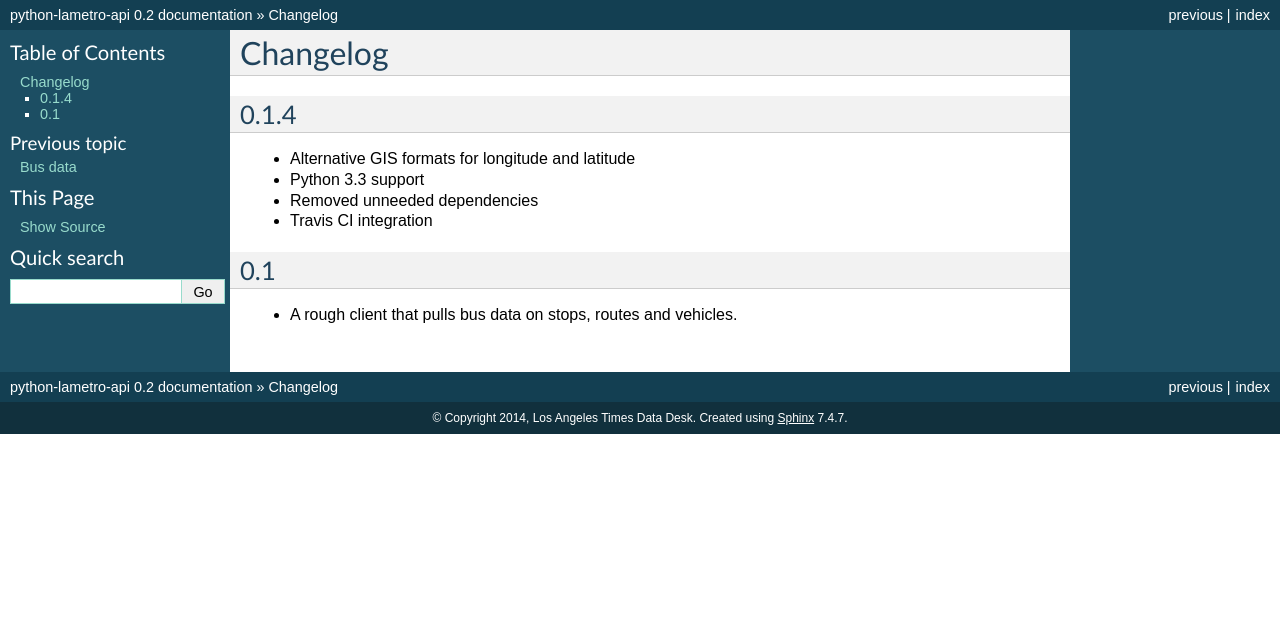
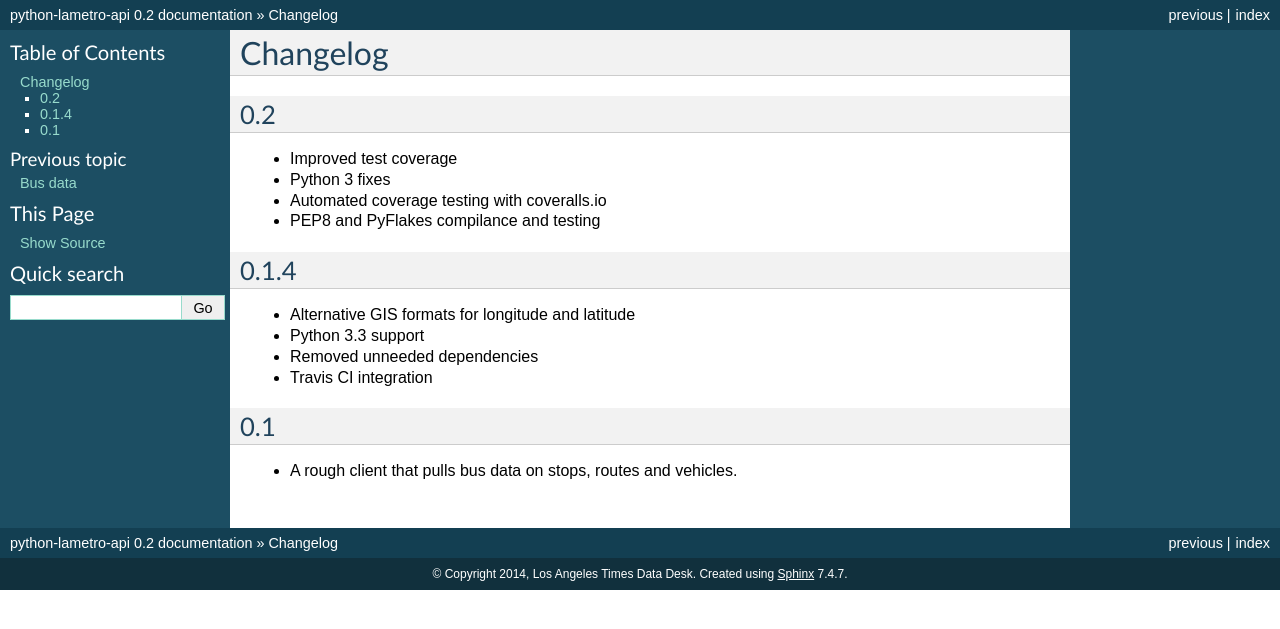
Before and after one commit to datadesk/python-lametro-api, a Sphinx documentation site: the page built from docs/changelog.rst, in a window 1280 px wide. Shown: the top 629 px of the page. Built offline with Sphinx 7.4.7, drawn with Linux system fonts in a browser that asks for light colours.

Commit message:
Added version 0.2 to the changelog

```diff
--- a/docs/changelog.rst
+++ b/docs/changelog.rst
@@ -1,6 +1,14 @@
 =========
 Changelog
 =========
+
+0.2
+---
+
+* Improved test coverage
+* Python 3 fixes
+* Automated coverage testing with coveralls.io
+* PEP8 and PyFlakes compilance and testing
 
 0.1.4
 -----
```
Also changed, not shown: 7 other files.
